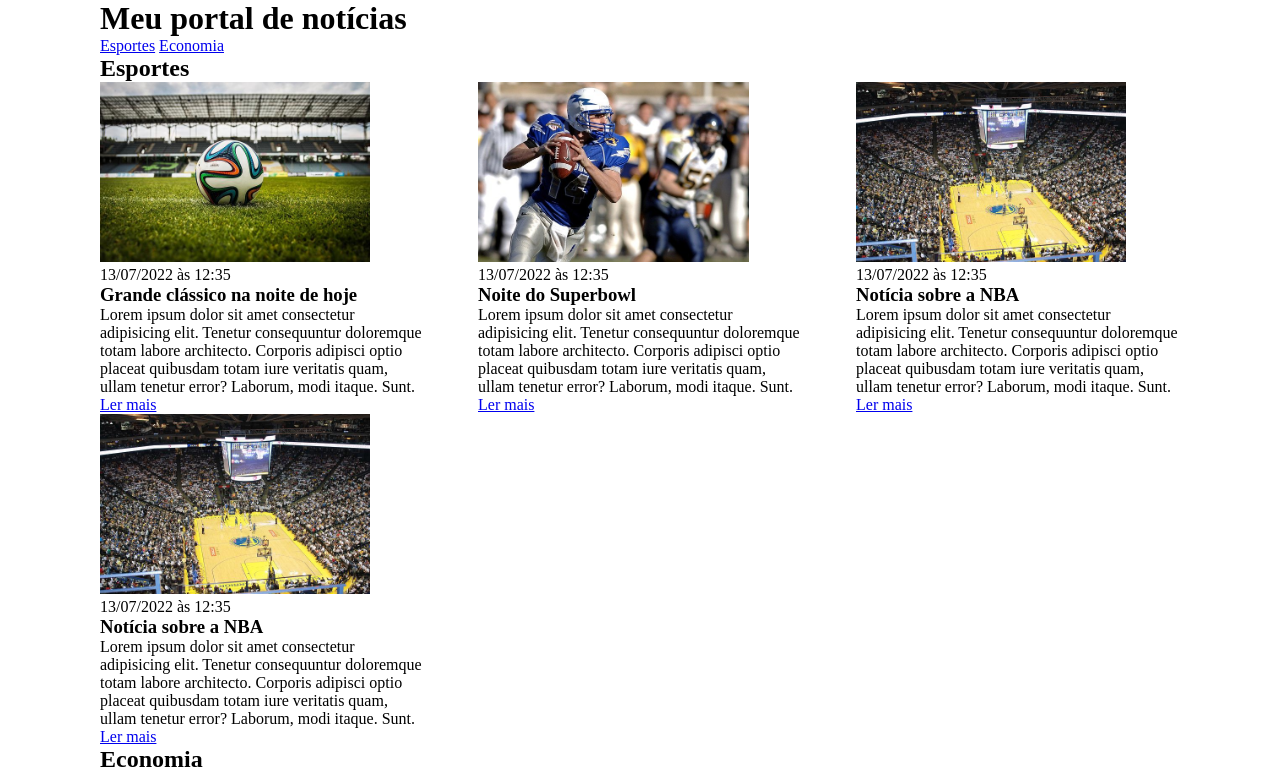
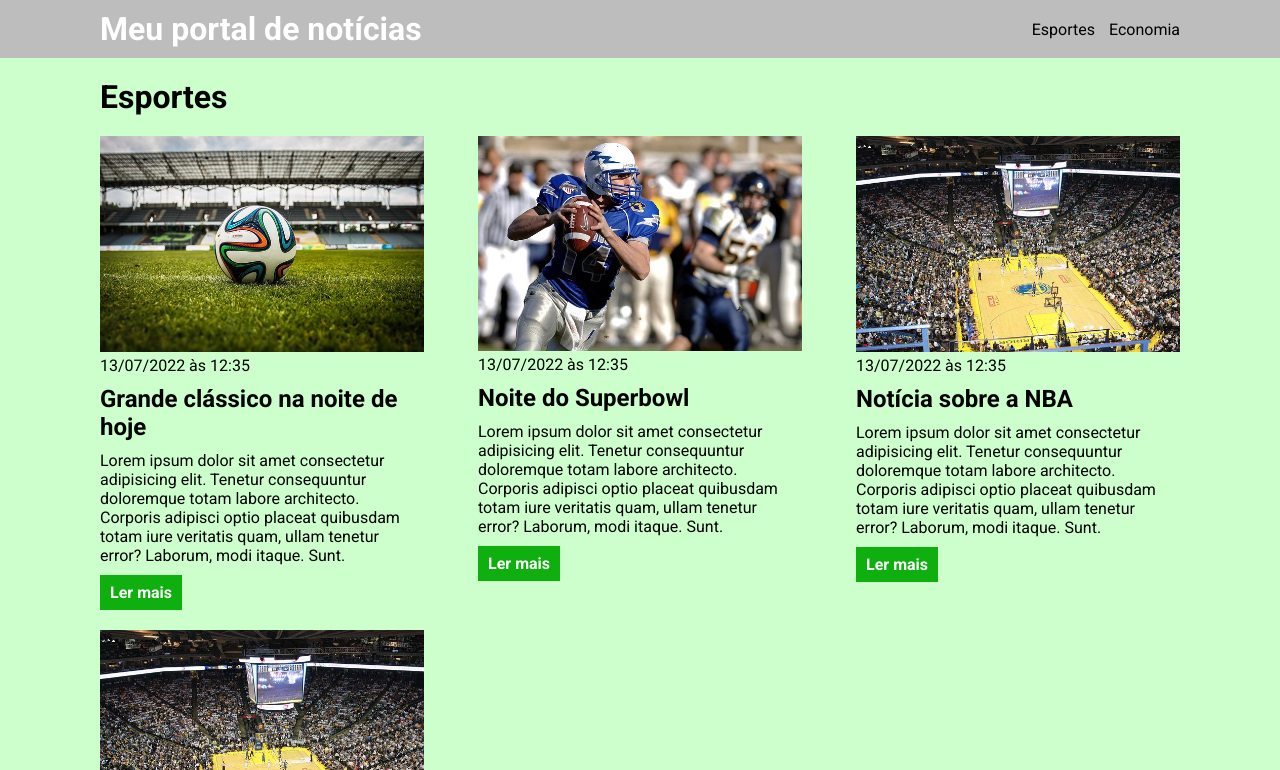
Before and after one commit to joaoxmb/curso_ebac_frontend, a plain HTML site: page material da aula/css/index.html in a window 1280 px wide. Shown: the top 770 px of the page. Drawn offline with Linux system fonts and the light colour scheme.

Commit message:
feat: adicionando mais css a pagina, e tambem inserindo ids nas sections

```diff
--- a/material da aula/css/index.html
+++ b/material da aula/css/index.html
@@ -23,7 +23,7 @@
             </nav>
         </div>
     </header>
-    <section>
+    <section id="sports">
         <div class="container">
             <h2>Esportes</h2>
             <div class="articles">
@@ -74,7 +74,7 @@
             </div>
         </div>
     </section>
-    <section>
+    <section id="economy">
         <div class="container">
             <h2>Economia</h2>
             <div class="articles">
--- a/material da aula/css/main.css
+++ b/material da aula/css/main.css
@@ -1,23 +1,85 @@
+@import url(https://fonts.googleapis.com/css2?family=Roboto:wght@100;300;400;500;700&display=swap);
+
 *{
   box-sizing: border-box;
   padding: 0;
   margin: 0;
+  font-family: 'Roboto', sans-serif;
 }
-header li{
+a{
+  display: inline-block;
+  text-decoration: none;
+}
+body > header .container{
+  display: flex;
+  justify-content: space-between;
+  align-items: center;
+  padding: 10px 0;
+}
+body > header li{
   display: inline;
+  margin-left: 10px;
+}
+body > header{
+  background-color: #bdbdbd;
+  color: white;
+}
+body > header a{
+  color: black;
+  transition: color 500ms linear;
+}
+body > header a:hover{
+  color: white;
+  text-decoration: underline;
 }
 .container{
   width: 1080px;
   margin: 0 auto;
+}
+section h2 {
+  font-size: 32px;
+  padding-top: 20px;
+  margin-bottom: 20px;
 }
 .articles{
   display: flex;
   flex-wrap: wrap;
   justify-content: space-between;
 }
-.articles article img{
-  height: 180px;
-}
 .articles article{
   width: 30%;
+  margin-bottom: 20px;
+  position: relative;
 }
+.articles article img{
+  width: 100%;
+}
+.articles article h3{
+  font-size: 24px;
+  padding: 10px 0;
+}
+.articles article p{
+  margin-bottom: 10px;
+}
+.articles article a{
+  padding: 8px 10px;
+  background-color: #787878;
+  color: white;
+  font-weight: bold;
+}
+.articles article a:hover{
+  text-decoration: underline;
+}
+
+#sports {
+  background-color: rgba(0, 255, 0, 0.2);
+}
+#sports article a{
+  background-color: rgb(14, 175, 14);
+}
+#economy{
+  background-color: rgba(217, 255, 0, 0.2);
+}
+#economy article a{
+  background-color: rgb(219, 192, 15);
+}
```
Also changed, not shown: 1 other file.
